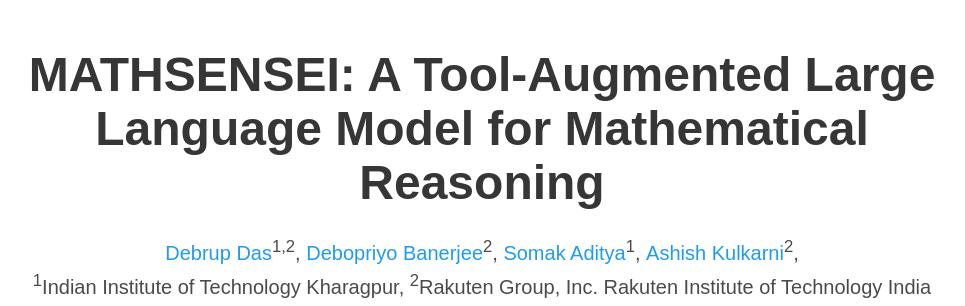
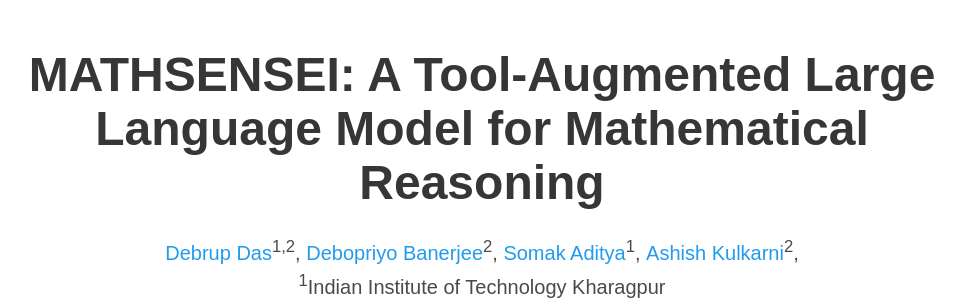
Before and after one commit to Debrup-61/MathSensei.github.io, a plain HTML site: page index.html in a window 1280 px wide. Shown: the top 306 px of the page, without its empty margins (158-1123 px from the left). Drawn offline with nearby package versions, Linux system fonts and the light colour scheme; some icons are missing; a web font is replaced by a local one.

Commit message:
Update index.html

```diff
--- a/index.html
+++ b/index.html
@@ -64,7 +64,7 @@
           </div>
 
           <div class="is-size-5 publication-authors">
-            <span class="author-block"><sup>1</sup>Indian Institute of Technology Kharagpur,</span>
+            <span class="author-block"><sup>1</sup>Indian Institute of Technology Kharagpur</span><br>
             <span class="author-block"><sup>2</sup>Rakuten Group, Inc. Rakuten Institute of Technology India</span>
           </div>
 
```
